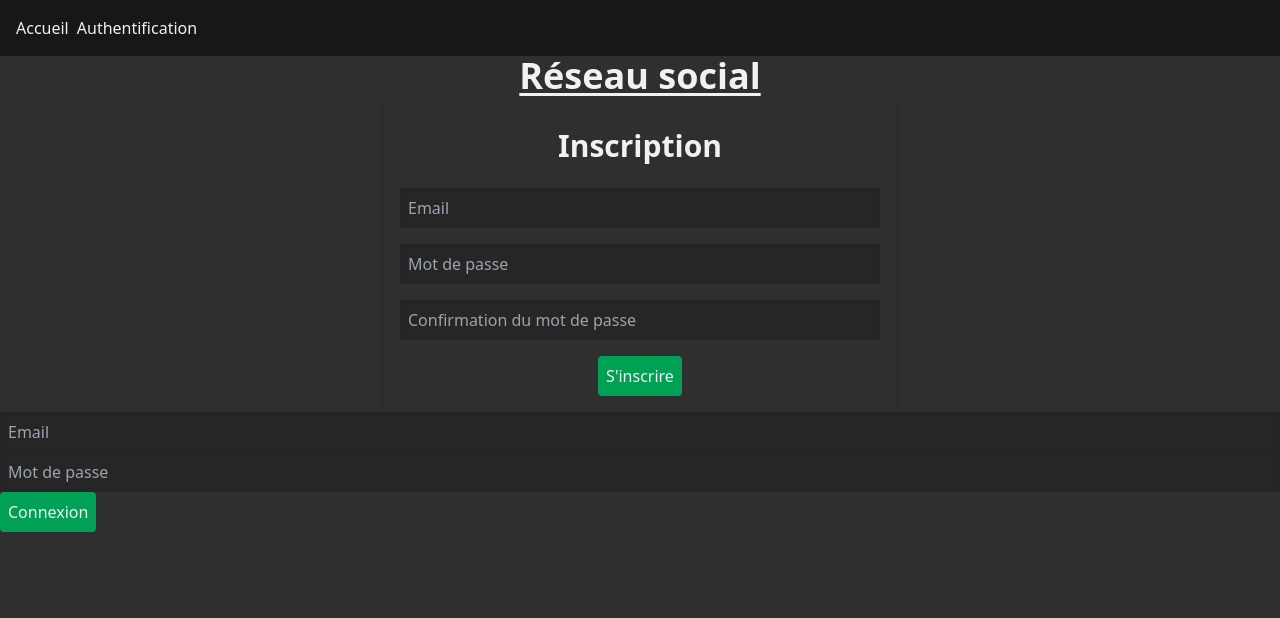
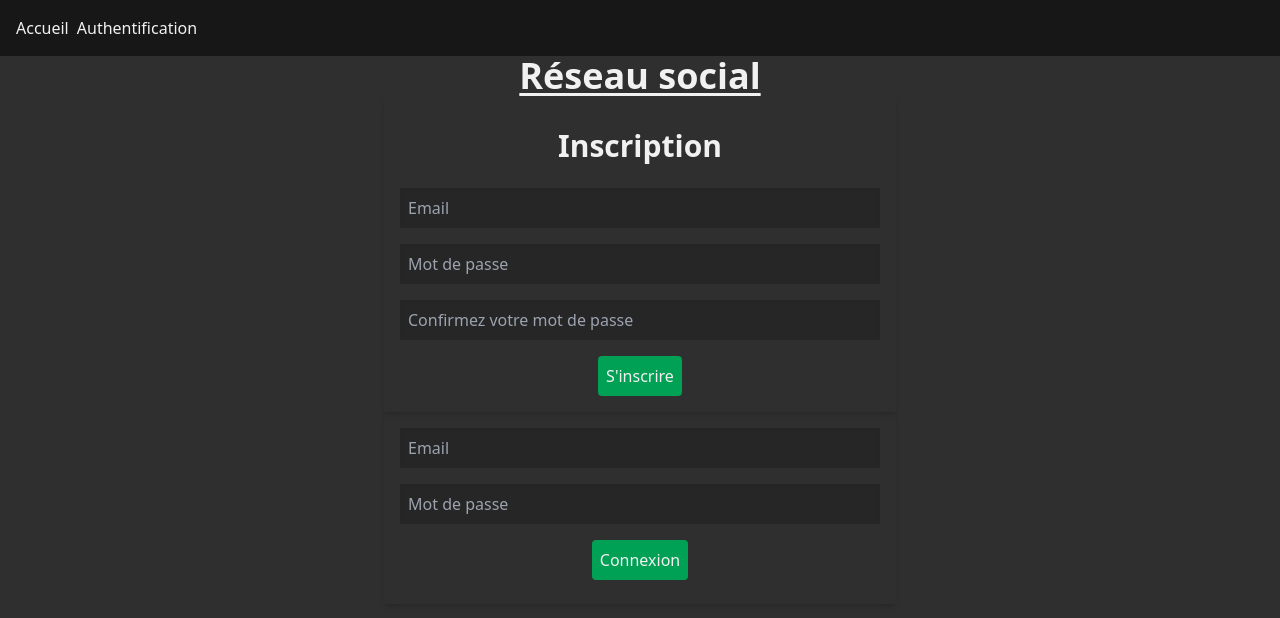
Before and after one commit to Djemai-Samy/Social-exemple, a React (Vite) app in the folder social-front/: page /auth in a window 1280 px wide. Shown: the top 618 px of the page. Built offline with nearby package versions, Linux system fonts and the light colour scheme.

Commit message:
FRONTEND: Connexion

```diff
--- a/social-front/eslint.config.js
+++ b/social-front/eslint.config.js
@@ -29,6 +29,7 @@ export default [
       ...react.configs['jsx-runtime'].rules,
       ...reactHooks.configs.recommended.rules,
       'react/jsx-no-target-blank': 'off',
+      "react/prop-types": 'off',
       'react-refresh/only-export-components': [
         'warn',
         { allowConstantExport: true },
--- a/social-front/src/App.jsx
+++ b/social-front/src/App.jsx
@@ -1,6 +1,7 @@
 import Navbar from './components/layout/Navbar';
 import AccueilPage from './components/pages/AccueilPage';
 import AuthPage from './components/pages/AuthPage';
+import ProfilPage from './components/pages/ProfilPage';
 import UserProvider from './components/providers/UserProvider';
 import './index.css'
 import { BrowserRouter, Routes, Route } from "react-router";
@@ -19,6 +20,7 @@ function App() {
           <Routes>
             <Route path="/" element={<AccueilPage />} />
             <Route path="/auth" element={<AuthPage />} />
+            <Route path="/profil" element={<ProfilPage />} />
           </Routes>
         </main>
       </UserProvider>
--- a/social-front/src/components/forms/InscriptionForm.jsx
+++ b/social-front/src/components/forms/InscriptionForm.jsx
@@ -1,6 +1,6 @@
 
 import { z } from "zod";
-import { useForm, Form } from "react-hook-form"
+import { useForm, Form, Controller } from "react-hook-form"
 import { zodResolver } from "@hookform/resolvers/zod";
 import Input from "../ui/Input";
 import Error from "../ui/Error";
@@ -20,7 +20,7 @@ const registerSchema = z.object({
 
 
 export default function InscriptionForm() {
-  const { register, formState: { errors }, control, reset } = useForm(
+  const { formState: { errors }, control, reset } = useForm(
     { resolver: zodResolver(registerSchema) }
   );
   return (
@@ -37,13 +37,25 @@ export default function InscriptionForm() {
       className="flex flex-col gap-2 max-w-lg m-auto justify-center items-center p-4 shadow-md"
     >
       <h2 className="text-3xl font-semibold p-4">Inscription</h2>
-      <Input type="email" {...register('email')} placeholder="Email" />
+      <Controller
+        name="email"
+        control={control}
+        render={({ field }) => <Input {...field} type="email" placeholder='Email' />}
+      />
       <Error>{errors.email?.message}</Error>
 
-      <Input type="password" {...register('password')} placeholder="Mot de passe" />
+      <Controller
+        name="password"
+        control={control}
+        render={({ field }) => <Input {...field} type="password" placeholder='Mot de passe' />}
+      />
       <Error>{errors.password?.message}</Error>
 
-      <Input type="password" {...register('confirmPassword')} placeholder="Confirmation du mot de passe" />
+      <Controller
+        name="confirmPassword"
+        control={control}
+        render={({ field }) => <Input {...field} type="password" placeholder='Confirmez votre mot de passe' />}
+      />
       <Error>{errors.confirmPassword?.message}</Error>
 
       <Button type="submit">{"S'inscrire"}</Button>
--- a/social-front/src/components/forms/SigninForm.jsx
+++ b/social-front/src/components/forms/SigninForm.jsx
@@ -7,6 +7,7 @@ import Error from "../ui/Error";
 import Button from "../ui/Button";
 import { useContext, useState } from "react";
 import { UserContext } from "../providers/UserProvider";
+import { useNavigate } from "react-router";
 
 const singinSchema = z.object({
     email: z.string({ required_error: "Email obligatoire" }).
@@ -17,17 +18,28 @@ const singinSchema = z.object({
 
 export default function SigninForm() {
 
-    const { register, handleSubmit, formState: { errors }, control } = useForm({ resolver: zodResolver(singinSchema) })
+    const { handleSubmit, formState: { errors }, control } = useForm({ resolver: zodResolver(singinSchema) })
 
-    const { signin } = useContext(UserContext);
+    const { user, signin } = useContext(UserContext);
     const [backEndreponse, setBackendReponse] = useState(null);
 
+    const navigate = useNavigate();
+
+    if (user) {
+        return navigate('/profil');
+    }
     async function submit(data) {
         const signinReponse = await signin(data);
+        if (signinReponse.success) {
+            return navigate('/profil');
+        }
         setBackendReponse(signinReponse);
     }
+
     return (
-        <form onSubmit={handleSubmit(submit)}>
+        <form
+            onSubmit={handleSubmit(submit)}
+            className="flex flex-col gap-2 max-w-lg m-auto justify-center items-center p-4 shadow-md">
             <Controller
                 name="email"
                 control={control}
@@ -43,8 +55,11 @@ export default function SigninForm() {
             <Error>{errors.password?.message}</Error>
 
             <Button>Connexion</Button>
-
-            <Error>{backEndreponse ? backEndreponse.message : ""}</Error>
+            {
+                backEndreponse?.success ?
+                    <p>{backEndreponse?.message}</p> :
+                    <Error>{backEndreponse?.message}</Error>
+            }
         </form>
     )
 }
--- /dev/null
+++ b/social-front/src/components/pages/ProfilPage.jsx
@@ -0,0 +1,6 @@
+
+export default function ProfilPage() {
+    return (
+        <div>ProfilPage</div>
+    )
+}
--- a/social-front/src/components/providers/UserProvider.jsx
+++ b/social-front/src/components/providers/UserProvider.jsx
@@ -14,12 +14,17 @@ export default function UserProvider({ children }) {
         },
         body: JSON.stringify(signinData)
       });
-      const data = await reponse.json();
-      setUser(data.user);
-      return { success: true, message: "Connexion réussie." }
+
+      if (reponse.status === 200) {
+        const data = await reponse.json();
+        setUser(data.user);
+        return { success: true, message: "Connexion réussie." }
+      }
+      return { success: false, message: "Email ou mot de passe incorrecte." }
+
     } catch (err) {
       console.log(err);
-      return { success: false, message: "L'email ou le mot de passe sont incorrectes" }
+      return { success: false, message: "Une erreur est survenue." }
     }
   }
 
```
Also changed, not shown: 1 other file (tests, documents, lock files or other folders).
